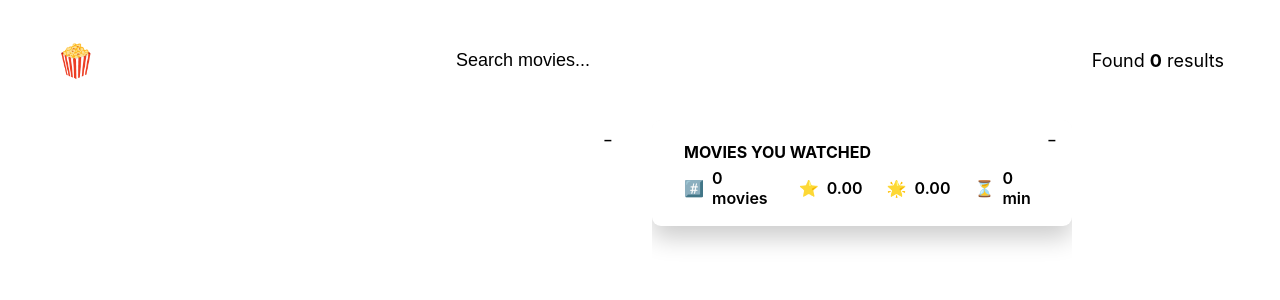
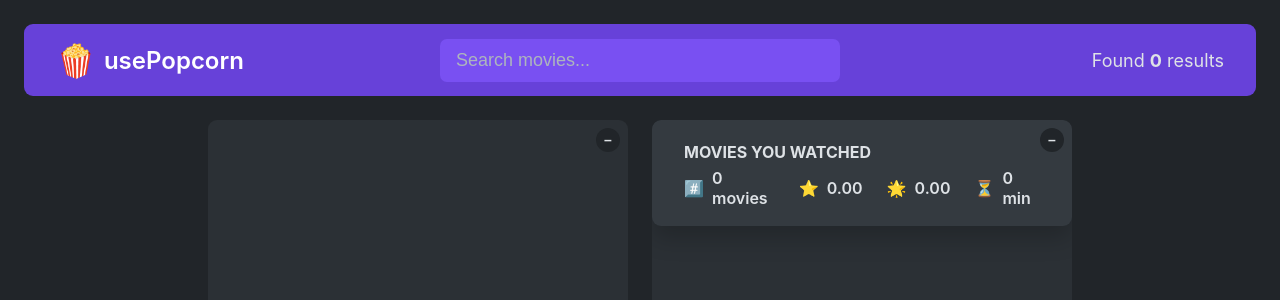
Before and after one commit to abdulsalam11-alao/-usePopcorn, a React (Create React App) app: page / in a window 1280 px wide. Shown: the top 300 px of the page. Built offline with nearby package versions, Linux system fonts and the light colour scheme.

Commit message:
fixing-bug-in-css

```diff
--- a/src/index.css
+++ b/src/index.css
@@ -1,4 +1,4 @@
-f:root {
+:root {
   --color-primary: #6741d9;
   --color-primary-light: #7950f2;
   --color-text: #dee2e6;
```
